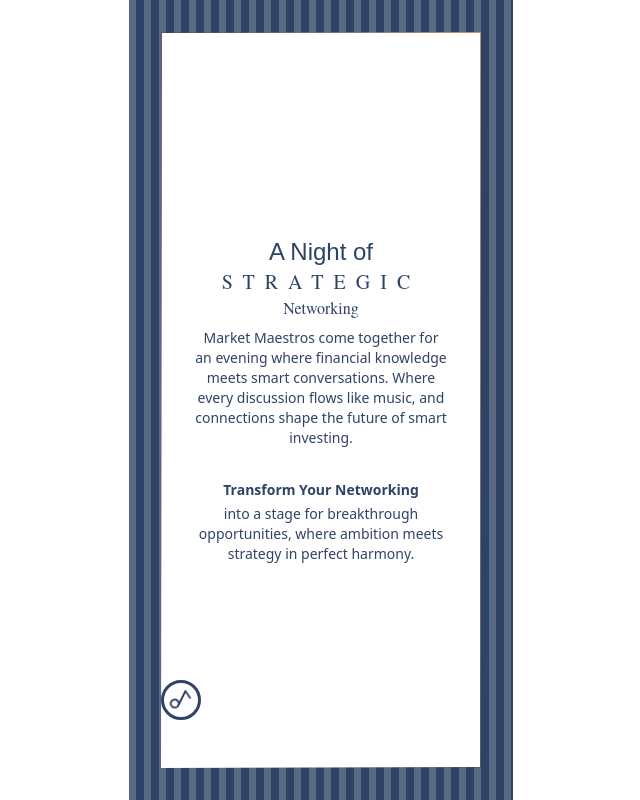
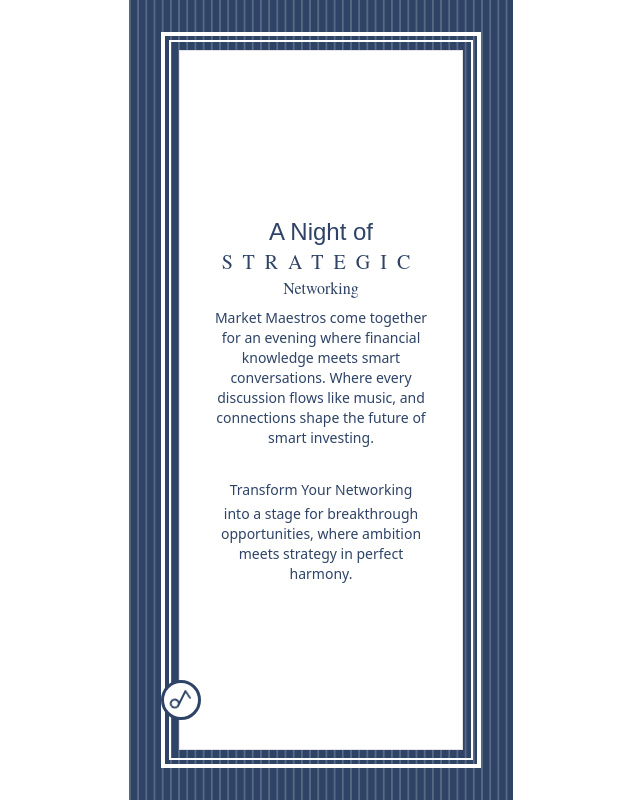
Before and after one commit to AisFarhanFreelance/market-maestro-society-invitation, a Next.js app: page /main in a window 1280 px wide. Shown: the top 800 px of the page, without its empty margins (319-959 px from the left). Built offline with nearby package versions, Linux system fonts and the light colour scheme; a web font is replaced by a local one.

Commit message:
fix: event-description

```diff
--- a/src/components/event-description/event-description.tsx
+++ b/src/components/event-description/event-description.tsx
@@ -7,21 +7,25 @@ const EventDescription = () => {
       style={{
         backgroundColor: "#2E4366",
         backgroundImage:
-          "linear-gradient(to right, #586984, #586984 7.5px, #2E4366 7.5px, #2E4366)",
-        backgroundSize: "15px 100%",
+          "linear-gradient(to right, #586984, #586984 2px, #2E4366 2px, #2E4366)",
+        backgroundSize: "8.19px 100%",
       }}
     >
       <div className="absolute inset-0 m-8 flex items-center justify-center text-center">
-        <div className="inline-block h-full bg-gradient-to-bl from-[#B89678] via-[#5B3E26]/[0.34] to-[#FFFFFF] p-[1px]">
+        <div className="h-max[780px] inline-block h-full border-4 border-white bg-transparent p-[4px]">
+          <div className="inline-block h-full border-2 border-white bg-transparent p-[8px]">
+            <div className="inline-block h-full border bg-white p-[1px]">
               <div className="flex h-full flex-col justify-center space-y-2 bg-white p-8 align-middle text-[#2E4366]">
                 <AnimatedElement>
                   <div className="font-amoresa text-2xl">A Night of</div>
                   <div className="font-tex-gyre-termes text-xl tracking-[0.5em]  uppercase">
                     Strategic
                   </div>
-              <div className="font-tex-gyre-termes text-base ">Networking</div>
+                  <div className="font-tex-gyre-termes text-base ">
+                    Networking
+                  </div>
                 </AnimatedElement>
-            <div className="text-avenir flex flex-col space-y-8 text-sm">
+                <div className="text-avenir flex flex-col space-y-8 text-sm font-light">
                   <AnimatedElement>
                     Market Maestros come together for an evening where financial
                     knowledge meets smart conversations. Where every discussion
@@ -30,13 +34,17 @@ const EventDescription = () => {
                   </AnimatedElement>
                   <AnimatedElement>
                     <div className="flex flex-col space-y-1">
-                  <span className="font-bold">Transform Your Networking</span>
-                  <span>
-                    into a stage for breakthrough opportunities, where ambition
-                    meets strategy in perfect harmony.
+                      <span className="font-medium">
+                        Transform Your Networking
+                      </span>
+                      <span className="flex flex-col font-light">
+                        into a stage for breakthrough opportunities, where
+                        ambition meets strategy in perfect harmony.
                       </span>
                     </div>
                   </AnimatedElement>
+                </div>
+              </div>
             </div>
           </div>
         </div>
```
Lines whose indentation alone changed are shown as unchanged.
